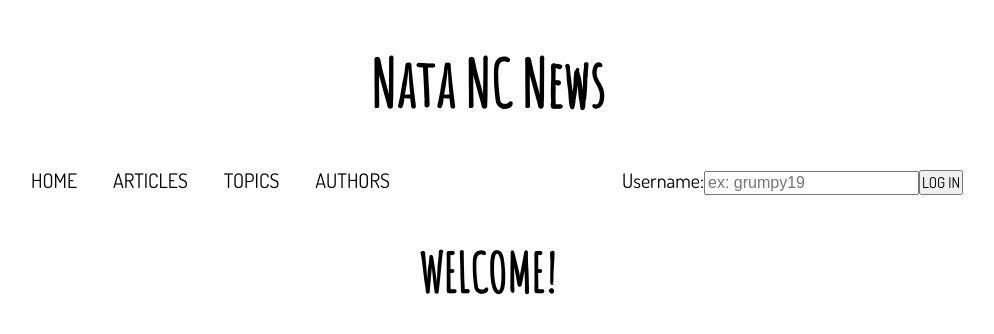
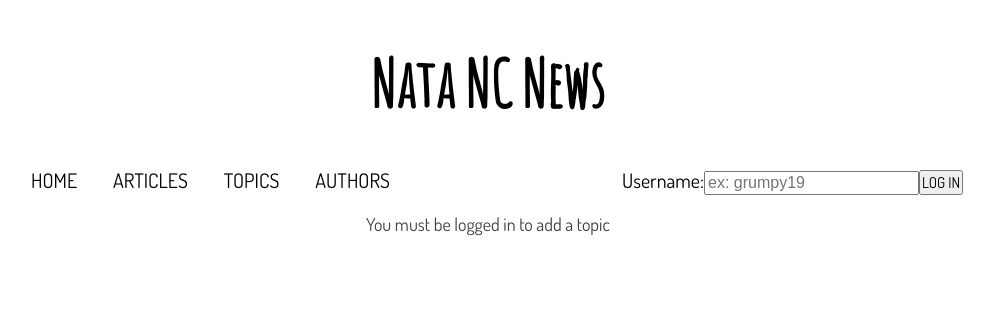
Before and after one commit to Natalalia/nata-nc-news-fe, a React (Create React App) app: page /new-topic in a window 1280 px wide. Before the commit this address led to /. Shown: the top 334 px of the page, without its empty margins (152-1146 px from the left). Built offline with nearby package versions, Linux system fonts and the light colour scheme.

Commit message:
feedback of log in when visiting post article or add topic

```diff
--- a/src/components/AddTopic.jsx
+++ b/src/components/AddTopic.jsx
@@ -5,15 +5,11 @@ import { navigate } from "@reach/router";
 class AddTopic extends React.Component {
   state = {
     slug: "",
-    description: "",
-    loading: true
+    description: ""
   };
   render() {
-    if (!this.state.loggedInUser) {
-      navigate("/");
-    }
-    if (this.state.loading) {
-      return <p>Loading...</p>;
+    if (!this.props.loggedInUser) {
+      return <p>You must be logged in to add a topic</p>;
     }
     return (
       <div>
@@ -38,13 +34,10 @@ class AddTopic extends React.Component {
     );
   }
 
-  componentDidMount() {
-    this.setState({ loggedInUser: this.props.loggedInUser, loading: false });
-  }
-
   handleChange = (key, value) => {
     this.setState({ [key]: value });
   };
+
   handleSubmit = event => {
     event.preventDefault();
     submitTopic({
--- a/src/components/PostArticle.jsx
+++ b/src/components/PostArticle.jsx
@@ -10,11 +10,11 @@ class PostArticle extends React.Component {
     loading: true
   };
   render() {
+    if (!this.props.loggedInUser) {
+      return <p>You must be logged in to post an article</p>;
+    }
     if (this.state.loading) {
       return <p>Loading...</p>;
-    }
-    if (!this.props.loggedInUser) {
-      navigate("/");
     }
     return (
       <div>
```
